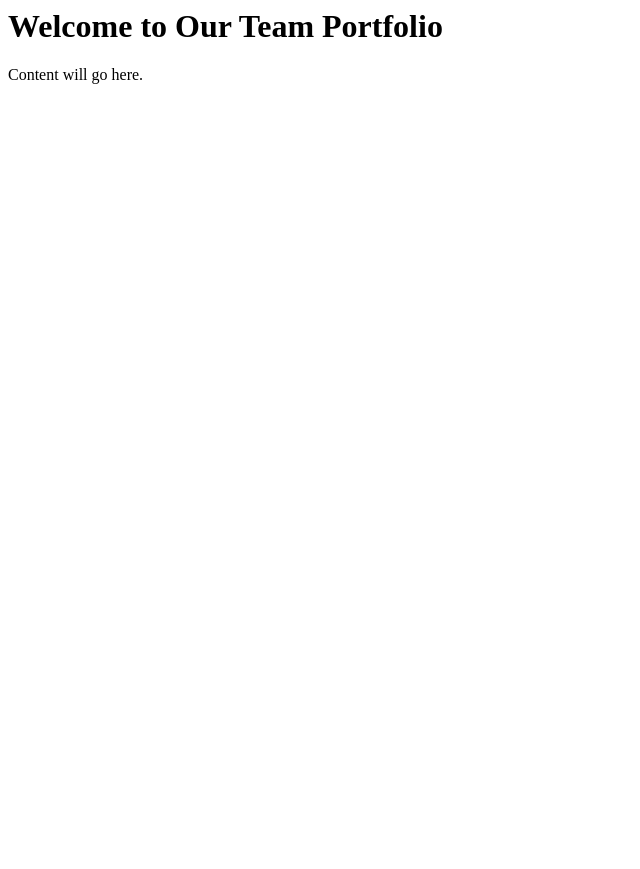
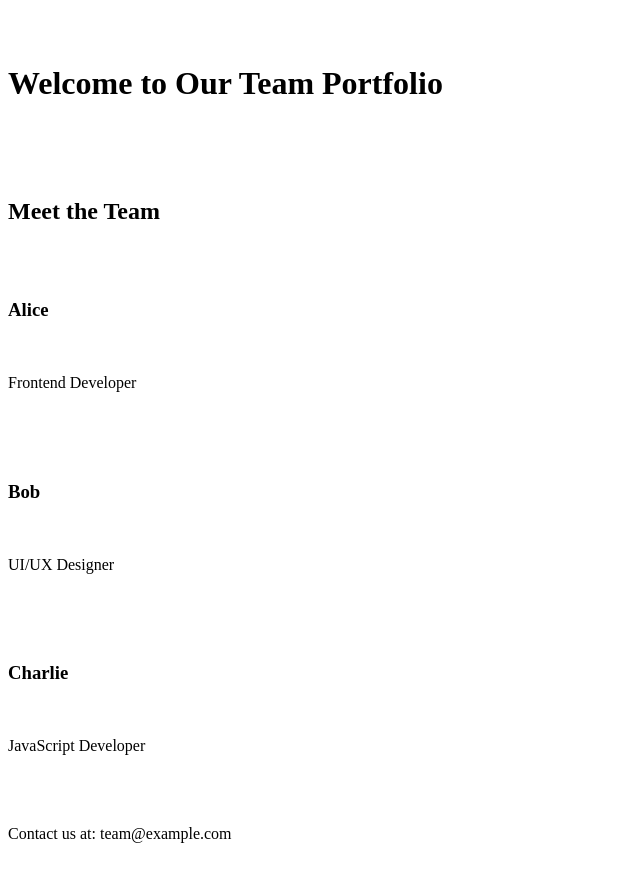
Before and after one commit to UZAIR78920/demo_project, a plain HTML site: page index.html in a window 1280 px wide. Shown: the whole page, without its empty margins (0-640 px from the left). Before the commit the page ends 800 px from the top, so only its background shows below. Drawn offline with Linux system fonts and the light colour scheme.

Commit message:
changed html file

```diff
--- a/index.html
+++ b/index.html
@@ -1,8 +1,28 @@
 <html>
-<head><title>Team Portfolio</title><link rel="stylesheet" href="styles.css"></head>
+<head>
+  <title>Team Portfolio</title>
+  <link rel="stylesheet" href="style.css"
+</head>
 <body>
-  <h1>Welcome to Our Team Portfolio</h1>
-  <p>Content will go here.</p>
-  <script src="script.js"></script>
+  <header>
+    <h1>Welcome to Our Team Portfolio</h1>
+  </header>
+  <section id="team">
+    <h2>Meet the Team</h2>
+    <div class="profile">
+      <h3>Alice</h3>
+      <p>Frontend Developer</p>
+    </div>
+    <div class="profile">
+      <h3>Bob</h3>
+      <p>UI/UX Designer</p>
+    </div>
+    <div class="profile">
+      <h3>Charlie</h3>
+      <p>JavaScript Developer</p>
+    </div>
+  </section>
+  <footer>Contact us at: team@example.com</footer>
+  <script src="script.js"> </script>
 </body>
 </html>
```
